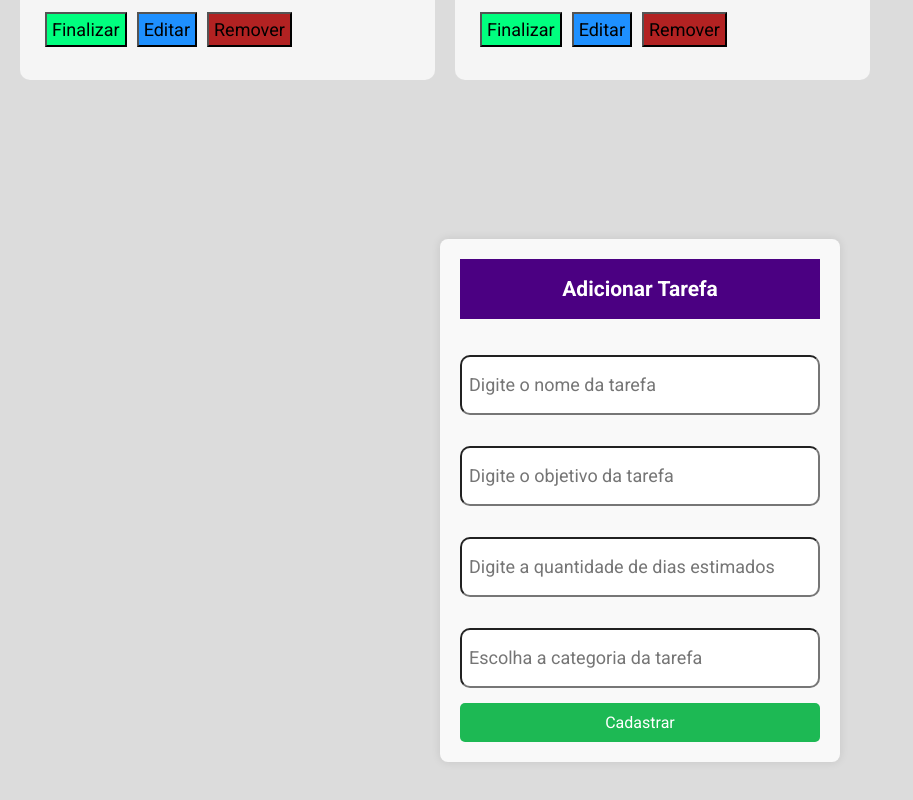
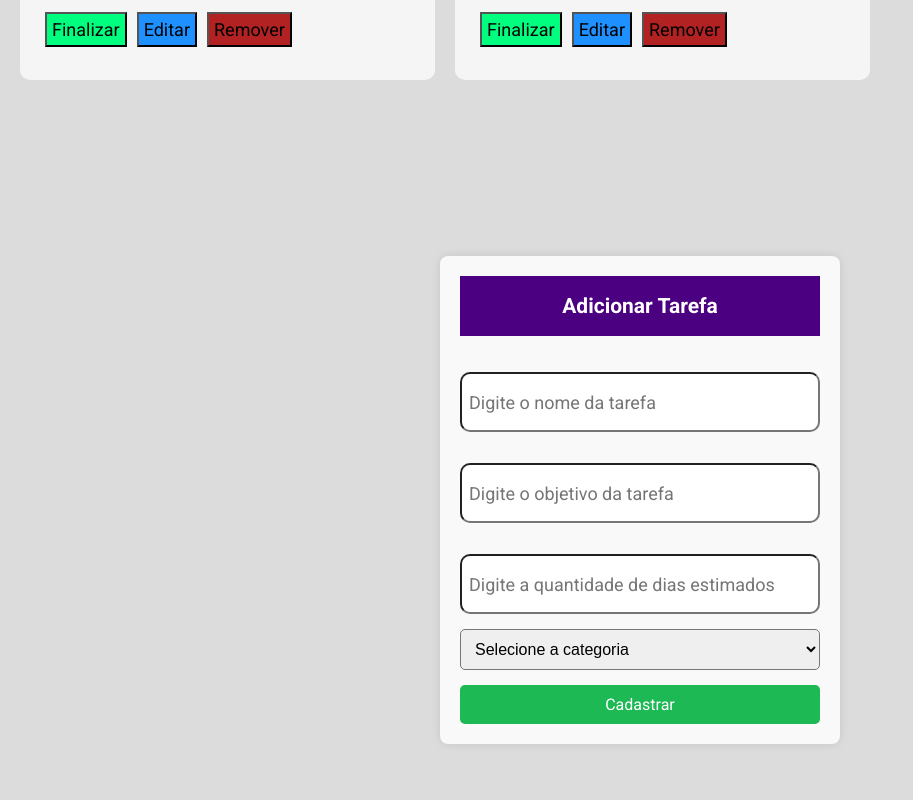
Before and after one commit to carlos-daniel8/tasks-manager, a React (Create React App) app: page /tasks in a window 1280 px wide. Shown: the part 720-1520 px from the top of the page, without its empty margins (0-913 px from the left). Built offline with nearby package versions, Linux system fonts and the light colour scheme.

Commit message:
updates insert task feature

```diff
--- a/src/pages/new-task/index.js
+++ b/src/pages/new-task/index.js
@@ -46,11 +46,16 @@ export default function NewTask({ addTask }) {
                         />
                     </div>
                     <div className="form-group">
-                        <input
-                            placeholder="Escolha a categoria da tarefa"
+                        <select
                             value={category}
-                            onChange={e => setCategory(e.target.value)}
-                        />
+                            onChange={(e) => setCategory(e.target.value)}
+                        >
+                            <option value="">Selecione a categoria</option>
+                            <option value="Aprendizado">Aprendizado</option>
+                            <option value="Redução de Custos">Redução de Custos</option>
+                            <option value="Inovação">Inovação</option>
+                            <option value="Sustentação">Sustentação</option>
+                        </select>
                     </div>
                     <button
                         type="submit"
--- a/src/pages/new-task/styles.css
+++ b/src/pages/new-task/styles.css
@@ -78,3 +78,12 @@ textarea {
 .create-task-button:hover {
     background-color: #2a8f16;
 }
+
+.new-task-container select {
+    width: 100%;
+    padding: 10px;
+    font-size: 16px;
+    border-radius: 5px;
+    outline: none;
+    transition: border-color 0.3s ease;
+}
```
